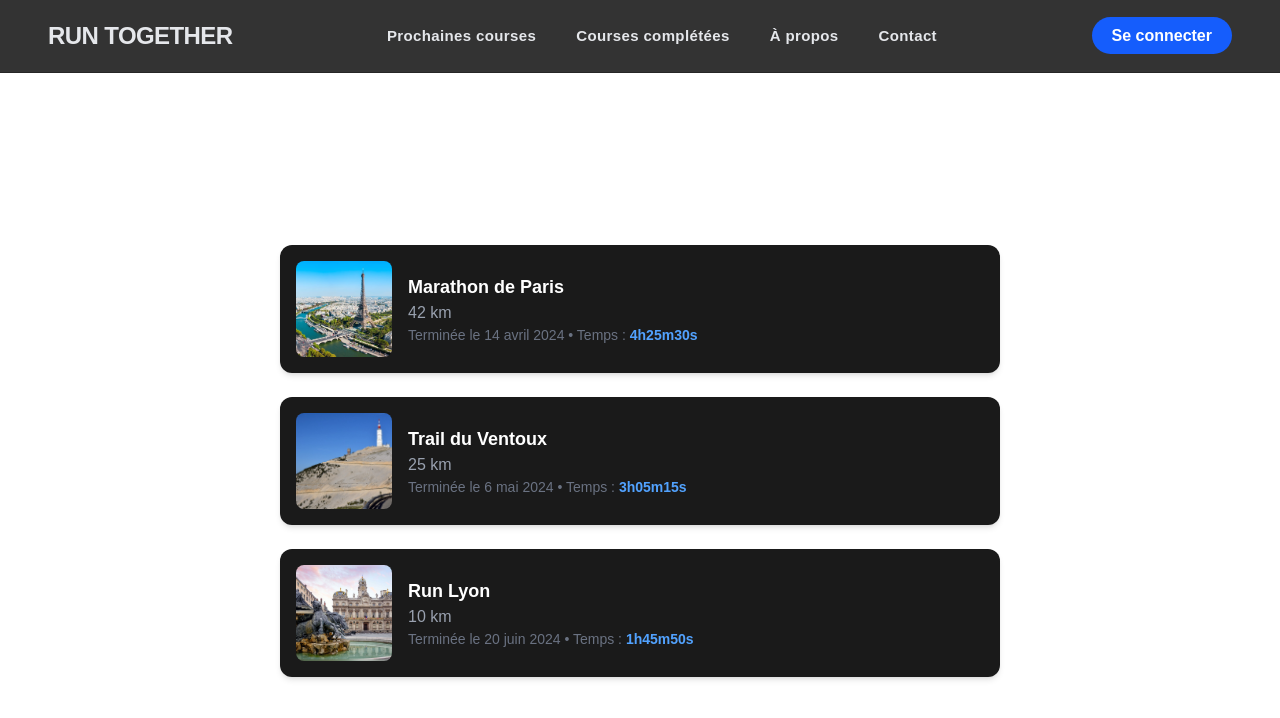
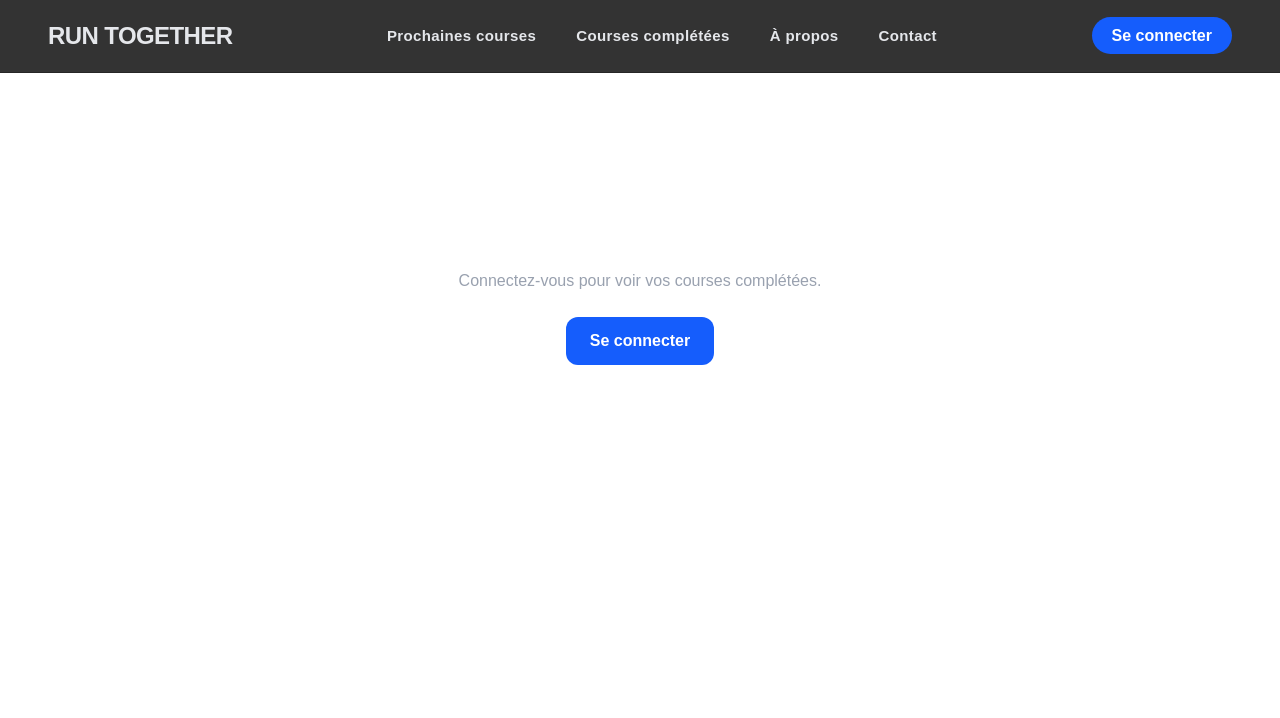
Before and after one commit to blezzou/webtech-203, a Next.js app in the folder client/: page /completed-runs in a window 1280 px wide. Shown: the top 718 px of the page. Built offline with nearby package versions, Linux system fonts and the light colour scheme.

Commit message:
fix: completed runs use user

```diff
--- a/client/src/app/completed-runs/page.tsx
+++ b/client/src/app/completed-runs/page.tsx
@@ -3,10 +3,33 @@
 import Image from "next/image";
 import { completedRuns } from "@/data/data";
 import { races } from "@/data/data";
+import { useUser } from "@/context/UserContext";
 
 export default function CompletedRunsPage() {
-  const userId = 1;
-  const userRuns = completedRuns.filter((run) => run.userId === String(userId));
+  const { user } = useUser();
+
+  if (!user) {
+    return (
+      <div className="px-6 py-20 text-center">
+        <h1 className="text-3xl font-bold text-white mb-4">
+          Vous devez être connecté
+        </h1>
+        <p className="text-gray-400 mb-6">
+          Connectez-vous pour voir vos courses complétées.
+        </p>
+        <a
+          href="/login"
+          className="inline-block bg-blue-600 px-6 py-3 rounded-xl text-white font-semibold hover:bg-blue-700 transition"
+        >
+          Se connecter
+        </a>
+      </div>
+    );
+  }
+
+  const userRuns = completedRuns.filter(
+    (run) => run.userId === user.id
+  );
 
   const runsWithInfo = userRuns.map((run) => {
     const race = races.find((r) => r.id === run.raceId);
```
